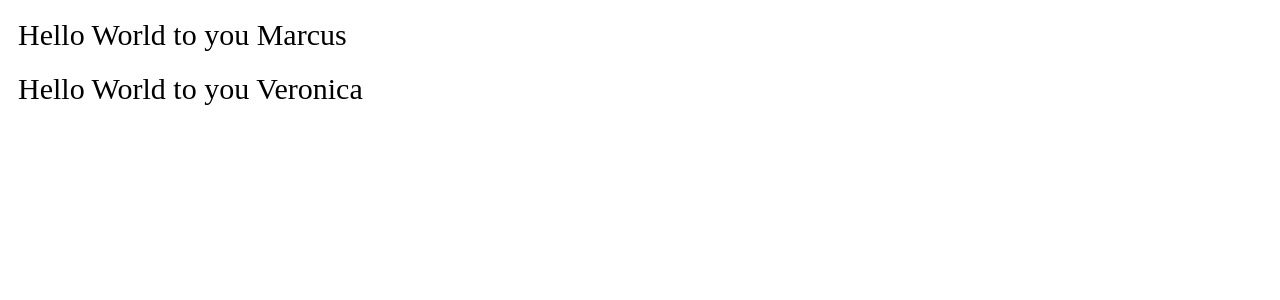
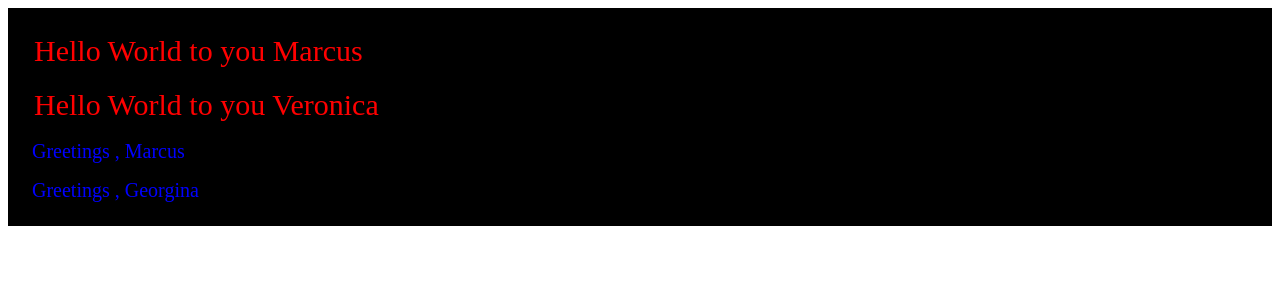
Before and after one commit to Weten-Ogen/react-tutorial, a React (Create React App) app in the folder client/: page / in a window 1280 px wide. Shown: the top 300 px of the page. Built offline with nearby package versions, Linux system fonts and the light colour scheme.

Commit message:
worked with components and inline styling

```diff
--- a/client/src/App.js
+++ b/client/src/App.js
@@ -1,12 +1,41 @@
 import React from 'react';
 
 
+function App() {
+  const AppStyle = {
+   margin:'0px',
+   padding:'1rem',
+   backgroundColor: 'black'
+  }
+  return(
+    <div style={AppStyle}>
+      <Helloworld person="Marcus"/>
+      <Helloworld person="Veronica"/>
+      <Greet name="Marcus"/>
+      <Greet name="Georgina"/>
+    </div>
+  );
+}
+export default App;
 
+const Greet = (props) =>{
+  const GreetStyle = {
+    color : 'blue',
+    fontSize: 20,
+    padding: 8,
+  }
+  return (
+    <div style={GreetStyle}>
+       Greetings , { props.name}
+    </div>
+  )
+}
 
 const Helloworld = (props) => {
   const HelloStyle = {
     padding: 10,
     fontSize:30,
+    color:'red',
 
 
   }
@@ -17,13 +46,3 @@ const Helloworld = (props) => {
     </div>
   );
 }
-
-function App() {
-  return(
-    <div>
-      <Helloworld person="Marcus"/>
-      <Helloworld person="Veronica"/>
-    </div>
-  );
-}
-export default App;
```
